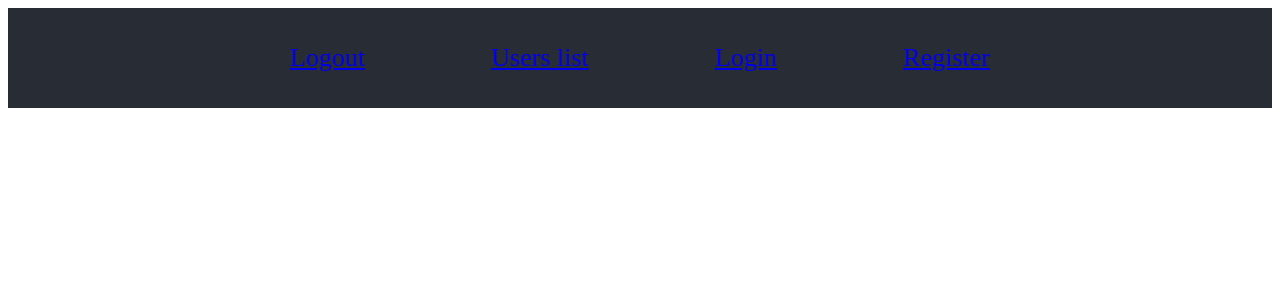
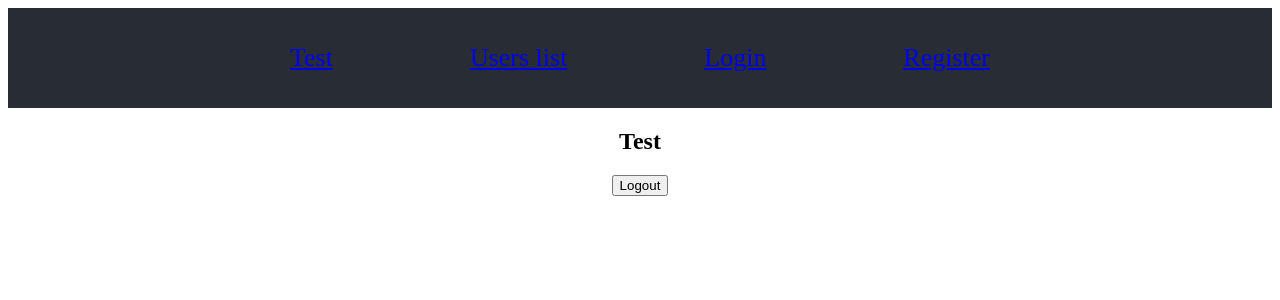
Before and after one commit to kz1999/Halo112Projekt, a React (Create React App) app in the folder IzvorniKod/frontend/: page /test in a window 1280 px wide. Shown: the top 300 px of the page. Built offline with nearby package versions, Linux system fonts and the light colour scheme; the HTML template or start-up script is replaced by a standard one.

Commit message:
no-cors dodan, logout -> test

```diff
--- a/IzvorniKod/frontend/src/App.js
+++ b/IzvorniKod/frontend/src/App.js
@@ -7,7 +7,7 @@ import Login from './Login';
 import Register from './Register';
 import Header from './Header';
 import UsersList from './UsersList';
-import Logout from './Logout';
+import Test from './Test';
 
 
 function App() {
@@ -21,7 +21,7 @@ function App() {
           <Route path='/register' exact component={Register}/>
           <Route path='/users' exact component={UsersList}/>
           <Route path='/login' exact component={Login}/>
-          <Route path='/logout' exact component={Logout}/>
+          <Route path='/test' exact component={Test}/>
         </Switch>
       </div>
     </BrowserRouter>
--- a/IzvorniKod/frontend/src/Header.js
+++ b/IzvorniKod/frontend/src/Header.js
@@ -8,7 +8,7 @@ function Header(){
         <header className="Header">
             <header className="App-header-container">
                 <div className="App-header">
-                    <Link to='/logout'>Logout</Link>
+                    <Link to='/test'>Test</Link>
                     <Link to='/users'>Users list</Link>
                     <Link to='/login'>Login</Link>
                     <Link to='/register'>Register</Link>
--- a/IzvorniKod/frontend/src/Login.js
+++ b/IzvorniKod/frontend/src/Login.js
@@ -20,7 +20,8 @@ function Login(props){
             headers: {
                 'Content-Type': 'application/x-www-form-urlencoded'
             },
-            body: body
+            body: body,
+            mode: "no-cors"
         };
         fetch('/login',options)
             .then(response => {
--- a/IzvorniKod/frontend/src/Logout.js
+++ b/IzvorniKod/frontend/src/Test.js
@@ -1,7 +1,7 @@
 import React from "react";
 import './styles/App.css';
 
-function Logout(props){
+function Test(props){
 
     function onClick(event){
         event.preventDefault();
@@ -12,21 +12,22 @@ function Logout(props){
             headers: {
                 'Content-Type': 'application/x-www-form-urlencoded'
             },
-            body: body
+            //body: body,
+            mode: "no-cors"
         };
 
-        fetch('/login').then(response => console.log(response));
+        fetch('/user', options).then(response => response.json()).then(response => console.log(response));
     }
 
     return(
         <div className="Test">
-            <h2>Logout</h2>
-
-
+            <h2>Test</h2>
+            <div>
             <button onClick={onClick}>Logout</button>
+            </div>
 
         </div>
     )
 }
 
-export default Logout;
+export default Test;
```
